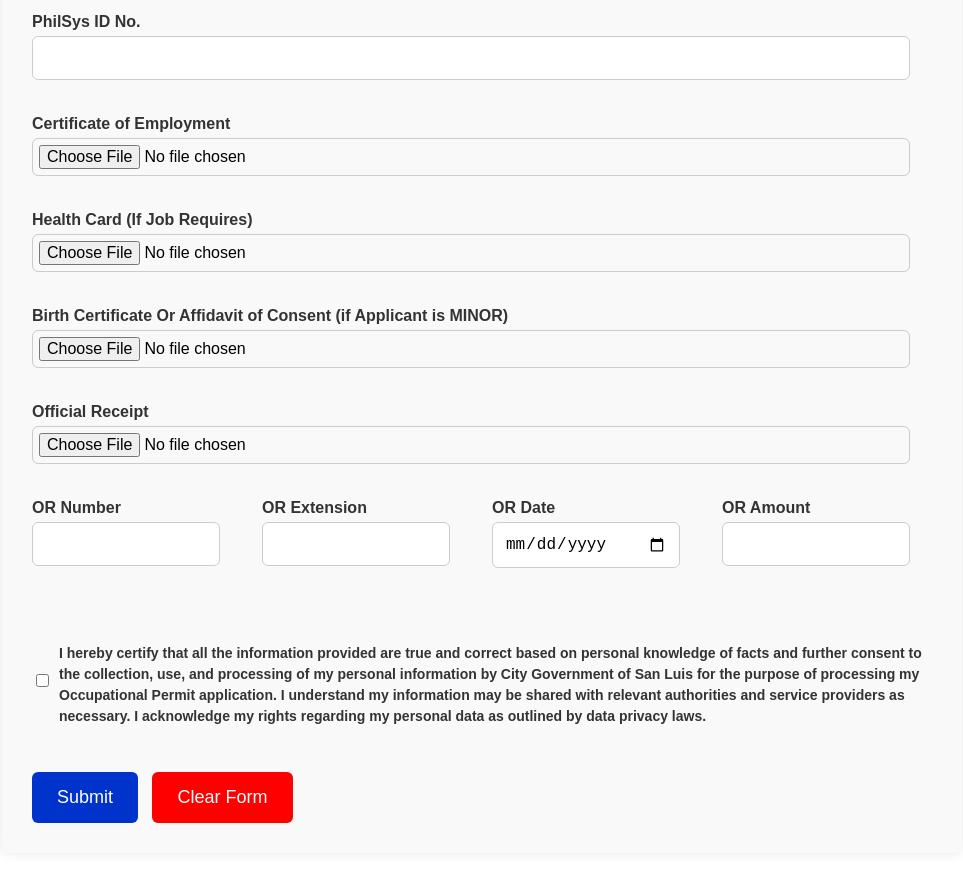
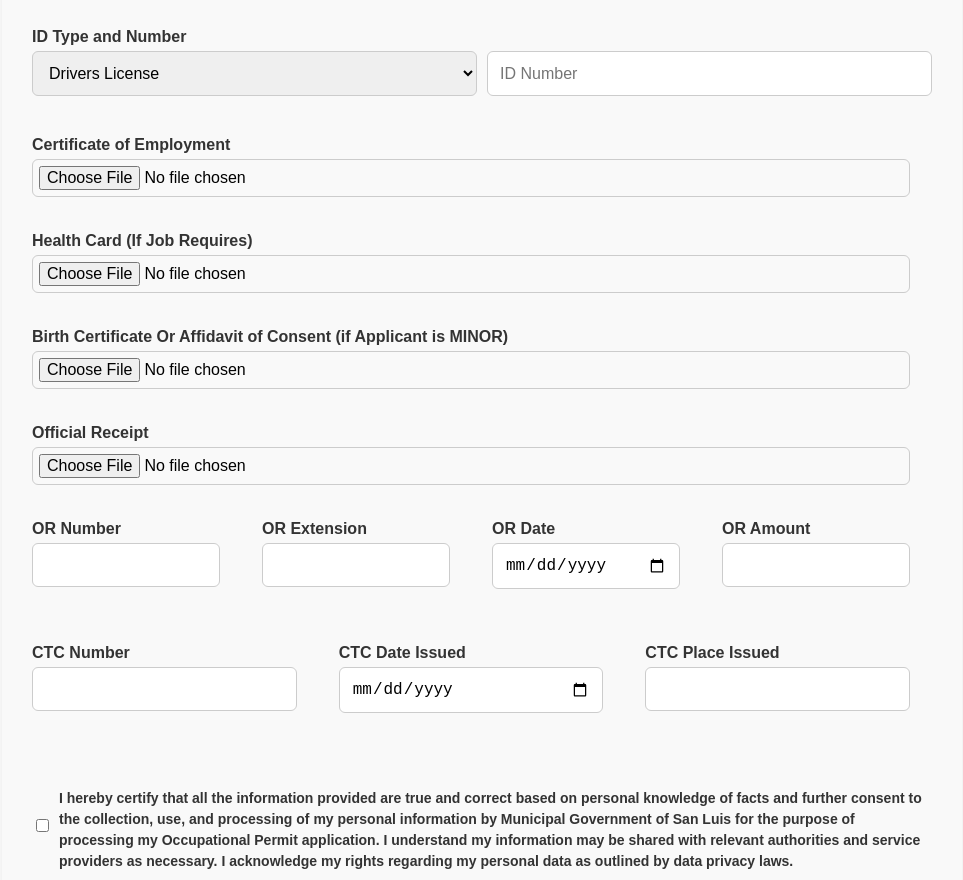
Before and after one commit to LunaAndrei/CAPSTONE, a website: page AdminOccuForm.html in a window 1280 px wide. Shown: the part 1060-1940 px from the top of the page, without its empty margins (293-1256 px from the left). Drawn offline with nearby package versions, Linux system fonts and the light colour scheme; no server answers.

Commit message:
Add a some input in the form

```diff
--- a/AdminOccuForm.html
+++ b/AdminOccuForm.html
@@ -17,7 +17,7 @@
         <img src="Pic/favicon.png" alt="Logo">
         <h2>Menu</h2>
         <ul>
-            <li><a href="Dashboard.html"></i> Dashboard</a></li>
+            <li><a href="Dashboard.html"><i class="fas fa-home"></i> Dashboard</a></li>
             <li><a href="#"><i class="fas fa-chart-line"></i> Report</a></li>
             <li><a href="#"><i class="iconify" data-icon="mdi:card-account-details-outline"></i> Permit Form</a></li>
             <li><a href="#"><i class='bx bxs-file-find'></i> Verifying Documents</a></li>
@@ -109,6 +109,7 @@
                     <input type="tel" id="cellphoneNumber" name="cellphoneNumber" required>
                 </div>
             </div>
+
             <div class="form-group">
                 <div class="form-field">
                     <label for="companyName">Company Name</label>
@@ -120,11 +121,25 @@
                 </div>
             </div>
 
-            <label for="philSysId">PhilSys ID No.</label>
-            <input type="text" id="philSysId" name="philSysId" >
+            <!-- Combined ID Type and Number -->
+            <div class="form-group">
+                <div class="form-field">
+                    <label for="combinedId">ID Type and Number</label>
+                    <div style="display: flex;">
+                        <select id="Typeofid" name="Typeofid" required>
+                            <option value="Drivers License">Drivers License</option>
+                            <option value="Philhealth">Philhealth</option>
+                            <option value="NBI">NBI</option>
+                            <option value="Company Id">Company ID</option>
+                        </select>
+                        <input type="text" id="philSysId" name="philSysId" placeholder="ID Number" required style="margin-left: 10px;">
+                    </div>
+                    <input type="hidden" id="combinedId" name="combinedId">
+                </div>
+            </div>
 
             <label for="coe">Certificate of Employment</label>
-            <input type="file" id="coe" name="coe" required>
+            <input type="file" id="coe" name="coe">
 
             <label for="healthCard">Health Card (If Job Requires)</label>
             <input type="file" id="healthCard" name="healthCard">
@@ -155,10 +170,25 @@
             </div>
 
             <div class="form-group">
+                <div class="form-field">
+                    <label for="ctcNumber">CTC Number</label>
+                    <input type="text" id="ctcNumber" name="ctcNumber" required>
+                </div>
+                <div class="form-field">
+                    <label for="ctcDateIssued">CTC Date Issued</label>
+                    <input type="date" id="ctcDateIssued" name="ctcDateIssued" required>
+                </div>
+                <div class="form-field">
+                    <label for="ctcPlaceIssued">CTC Place Issued</label>
+                    <input type="text" id="ctcPlaceIssued" name="ctcPlaceIssued" required>
+                </div>
+            </div>
+
+            <div class="form-group">
                 <div class="form-field checkbox-container">
                     <input type="checkbox" id="consent" name="consent" required>
                     <label for="consent" class="consent-text">
-                        I hereby certify that all the information provided are true and correct based on personal knowledge of facts and further consent to the collection, use, and processing of my personal information by City Government of San Luis for the purpose of processing my Occupational Permit application. I understand my information may be shared with relevant authorities and service providers as necessary. I acknowledge my rights regarding my personal data as outlined by data privacy laws.
+                        I hereby certify that all the information provided are true and correct based on personal knowledge of facts and further consent to the collection, use, and processing of my personal information by Municipal Government of San Luis for the purpose of processing my Occupational Permit application. I understand my information may be shared with relevant authorities and service providers as necessary. I acknowledge my rights regarding my personal data as outlined by data privacy laws.
                     </label>
                 </div>
             </div>
@@ -190,6 +220,13 @@
 
         async function confirmSubmission(event) {
     event.preventDefault(); // Prevent the form from submitting immediately
+
+    const idType = document.getElementById('Typeofid').value;
+    const idNumber = document.getElementById('philSysId').value;
+    const combinedIdField = document.getElementById('combinedId');
+
+    combinedIdField.value = `${idType}: ${idNumber}`;
+
     const confirmed = confirm("Are you sure you want to submit this form?");
 
     if (confirmed) {
```
Also changed, not shown: ServerFunc/Occuprocess.js (+8 -8 lines), uploads/1724243296137.png (renamed from uploads/1724076839237.png), uploads/1724243296145.png (added), uploads/1724243296174.png (added). Lines whose indentation alone changed are shown as unchanged.
